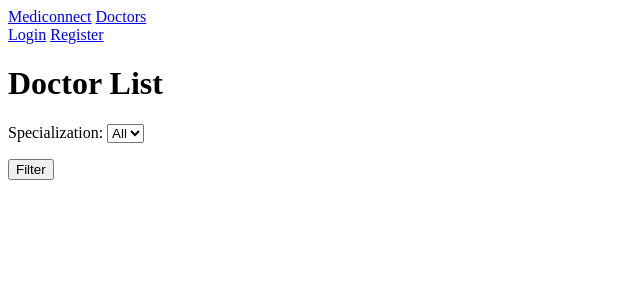
After one commit to yaseliwanoff/mediconnect, a Django app: page /doctor-list/ in a window 1280 px wide. The commit adds this page. Shown: the top 300 px of the page, without its empty margins (0-640 px from the left). Run offline with Django 5.2, Linux system fonts and the light colour scheme; data that the repository does not hold is empty.

Commit message:
User appointment filters. Doctor list page with filters

```diff
--- a/main/forms.py
+++ b/main/forms.py
@@ -1,5 +1,5 @@
 from django import forms
-from .models import AppointmentTime, Appointment, User
+from .models import AppointmentTime, Appointment, User, SpecializationCategory
 from django.contrib.auth.forms import UserCreationForm, AuthenticationForm
 
 
@@ -31,3 +31,7 @@ class AppointmentForm(forms.ModelForm):
     def __init__(self, *args, **kwargs):
         self.user = kwargs.pop('user', None)
         super().__init__(*args, **kwargs)
+
+
+class DoctorFilterForm(forms.Form):
+    specialization = forms.ModelChoiceField(queryset=SpecializationCategory.objects.all(), label='Specialization', empty_label='All', required=False)
--- /dev/null
+++ b/main/static/main/main.css
@@ -0,0 +1,3 @@
+.appointment-filters{
+    background-color: grey;
+}
--- a/main/templates/main/base.html
+++ b/main/templates/main/base.html
@@ -9,6 +9,10 @@
     <title>{% block title %}{% endblock %}</title>
 </head>
 <body>
+<div class="header">
+    <a href="{% url 'Home' %}">Mediconnect</a>
+    <a href="{% url 'DoctorList' %}">Doctors</a>
+</div>
 {% if user.is_authenticated %}
     <p>{{ user.username }}</p>
     <a href="{% url 'Logout' %}">Logout</a>
--- /dev/null
+++ b/main/templates/main/doctor-list.html
@@ -0,0 +1,20 @@
+{% extends 'main/base.html' %}
+
+{% block title %}Doctors{% endblock %}
+
+
+{% block body %}
+<h1>Doctor List</h1>
+    <form method="get">
+        {{ filter_form.as_p }}
+        <button type="submit">Filter</button>
+    </form>
+    {% for doctor in doctors %}
+        <div>
+            <h2>{{ doctor.first_name }} {{ doctor.last_name }}</h2>
+            <p>Specialization: {{ doctor.specialization }}</p>
+            <p>Experience: {{ doctor.experience }}</p>
+            <p>Price: {{ doctor.price }}</p>
+        </div>
+    {% endfor %}
+{% endblock %}
--- a/main/urls.py
+++ b/main/urls.py
@@ -1,12 +1,14 @@
 from django.urls import path
-from .views import DoctorInfo, DoctorList, RegisterFormView, LoginUserView, my_logout_view, UserAppointmentsListView
+from .views import DoctorInfo, DoctorListView, RegisterFormView, LoginUserView, my_logout_view,\
+    UserAppointmentsListView, Main
 
 
 urlpatterns = [
-    path('', DoctorList.as_view(), name='Home'),
+    path('', Main.as_view(), name='Home'),
     path('doctor-info/<int:doctor_id>/', DoctorInfo.as_view(), name='DocInfo'),
     path('register/', RegisterFormView.as_view(), name='Register'),
     path('login/', LoginUserView.as_view(), name='Login'),
     path('logout/', my_logout_view, name='Logout'),
-    path('my-appointments', UserAppointmentsListView.as_view(), name='UserAppointments'),
+    path('my-appointments/', UserAppointmentsListView.as_view(), name='UserAppointments'),
+    path('doctor-list/', DoctorListView.as_view(), name='DoctorList')
 ]
--- a/main/views.py
+++ b/main/views.py
@@ -4,11 +4,11 @@ from django.views.generic import ListView, DetailView, CreateView
 from django.contrib.auth.views import LoginView
 from django.contrib.auth import logout
 from .models import *
-from .forms import AppointmentForm, RegisterUserForm, AuthenticationForm
+from .forms import AppointmentForm, RegisterUserForm, AuthenticationForm, DoctorFilterForm
 from django.urls import reverse_lazy
 
 
-class DoctorList(ListView):
+class Main(ListView):
     model = Doctor
     template_name = 'main/main-page.html'
     context_object_name = 'doctors'
@@ -82,14 +82,30 @@ def my_logout_view(request):
 class UserAppointmentsListView(LoginRequiredMixin, ListView):
     template_name = 'main/user-appointments.html'
     context_object_name = 'appointments'
-    paginate_by = 10  # Число записей на странице
 
     def get_queryset(self):
-        # Получаем записи, относящиеся к текущему пользователю
         return Appointment.objects.filter(user=self.request.user)
 
     def get_context_data(self, **kwargs):
         context = super().get_context_data(**kwargs)
-        # Добавляем все возможные специализации врачей в контекст
-        context['specializations'] = SpecializationCategory.objects.all()
+        context['doctors'] = Doctor.objects.filter(appointment__user=self.request.user).distinct()
+        context['appointment_times'] = AppointmentTime.objects.filter(appointment__user=self.request.user).distinct()
         return context
+
+
+class DoctorListView(ListView):
+    model = Doctor
+    template_name = 'main/doctor-list.html'
+    context_object_name = 'doctors'
+
+    def get_queryset(self):
+        queryset = super().get_queryset()
+        specialization_filter = self.request.GET.get('specialization')
+        if specialization_filter:
+            queryset = queryset.filter(specialization__id=specialization_filter)
+        return queryset
+
+    def get_context_data(self, **kwargs):
+        context = super().get_context_data(**kwargs)
+        context['filter_form'] = DoctorFilterForm(self.request.GET)
+        return context
```
Also changed, not shown: main/templates/main/user-appointments.html (+26 -0 lines).
